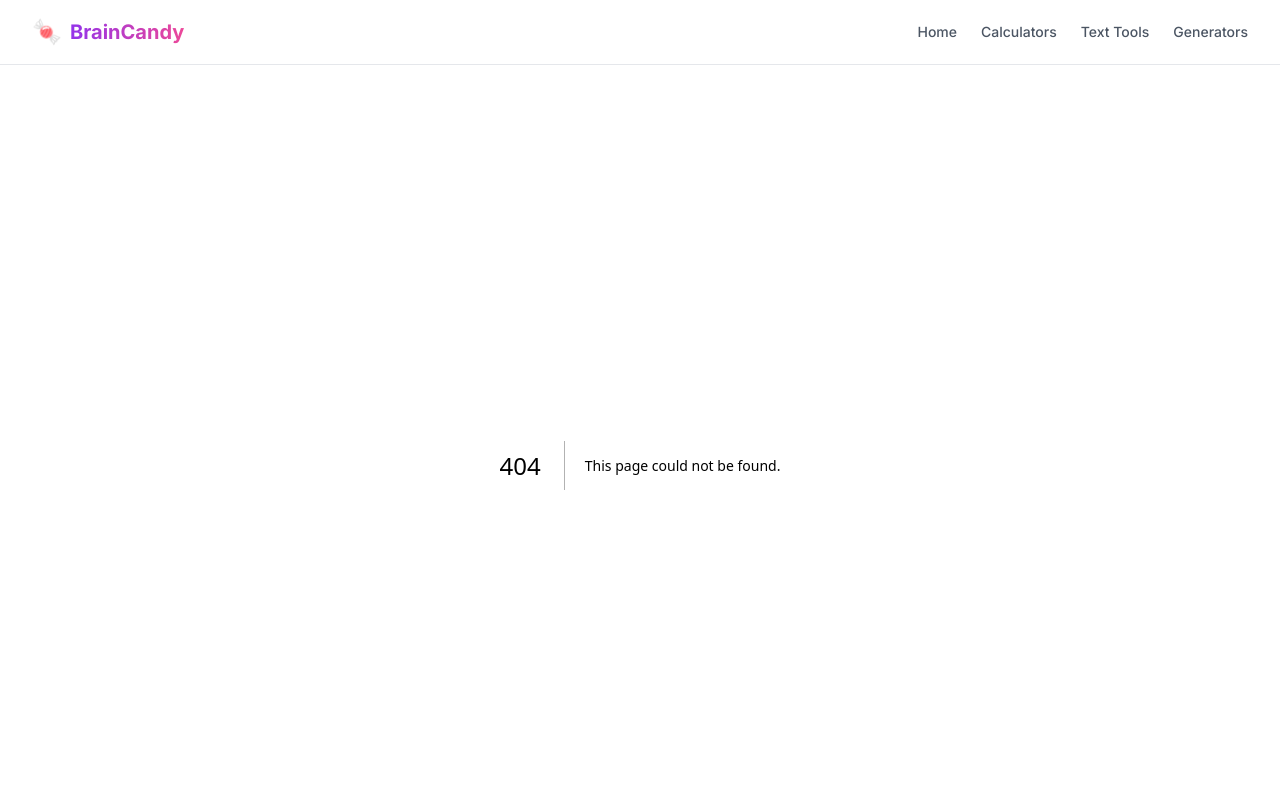
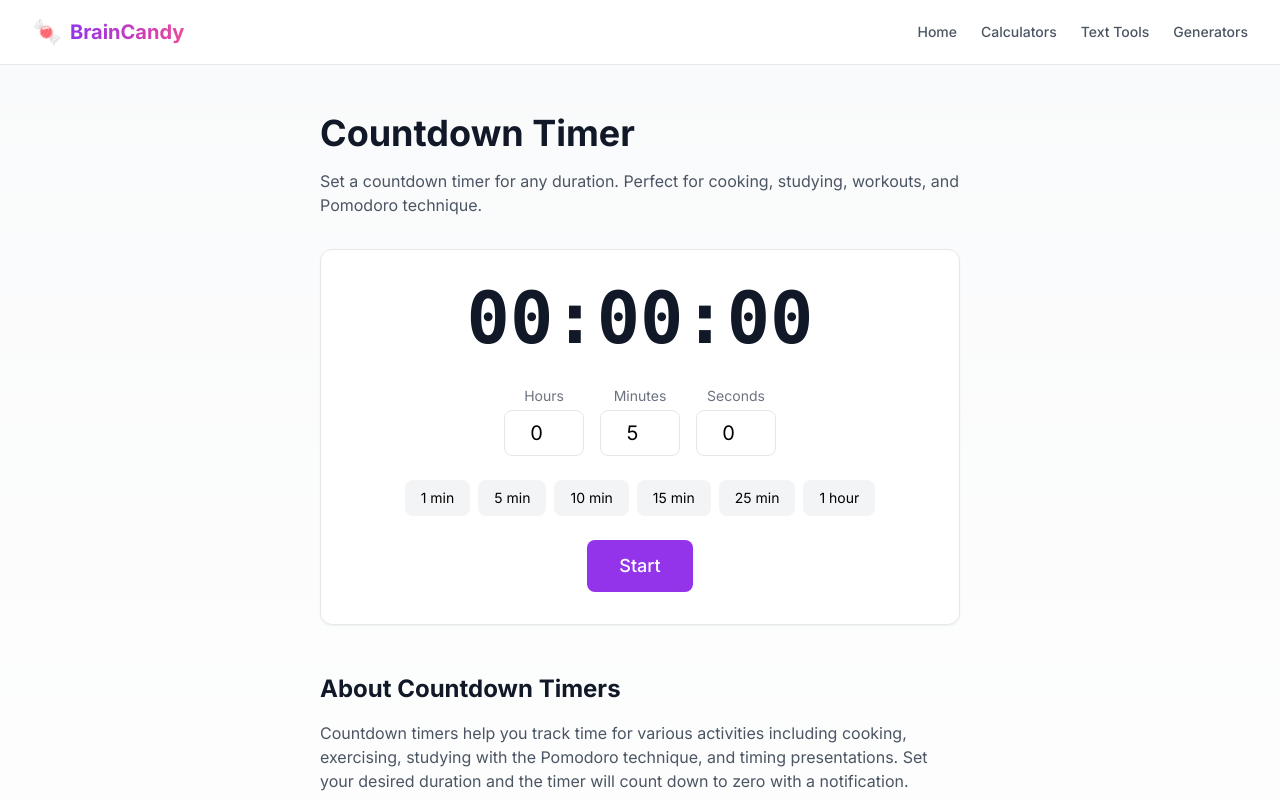
Before and after one commit to rogergrubb/braincandy-website, a Next.js app: page /countdown-timer in a window 1280 px wide. Before the commit this address had no page. Shown: the top 800 px of the page. Built offline with nearby package versions, Linux system fonts and the light colour scheme.

Commit message:
Add Countdown Timer component

```diff
--- /dev/null
+++ b/src/app/countdown-timer/page.tsx
@@ -0,0 +1,56 @@
+"use client";
+import { useState, useEffect, useRef } from "react";
+
+export default function CountdownTimer() {
+  const [hours, setHours] = useState(0);
+  const [minutes, setMinutes] = useState(5);
+  const [seconds, setSeconds] = useState(0);
+  const [timeLeft, setTimeLeft] = useState(0);
+  const [running, setRunning] = useState(false);
+  const intervalRef = useRef<NodeJS.Timeout | null>(null);
+
+  useEffect(() => {
+    if (running && timeLeft > 0) {
+      intervalRef.current = setInterval(() => setTimeLeft(t => { if (t <= 1) { setRunning(false); return 0; } return t - 1; }), 1000);
+    }
+    return () => { if (intervalRef.current) clearInterval(intervalRef.current); };
+  }, [running, timeLeft]);
+
+  const start = () => { const total = hours * 3600 + minutes * 60 + seconds; if (total > 0) { setTimeLeft(total); setRunning(true); } };
+  const pause = () => setRunning(false);
+  const reset = () => { setRunning(false); setTimeLeft(0); };
+
+  const h = Math.floor(timeLeft / 3600);
+  const m = Math.floor((timeLeft % 3600) / 60);
+  const s = timeLeft % 60;
+  const pad = (n: number) => String(n).padStart(2, "0");
+
+  const presets = [{ label: "1 min", h: 0, m: 1, s: 0 }, { label: "5 min", h: 0, m: 5, s: 0 }, { label: "10 min", h: 0, m: 10, s: 0 }, { label: "15 min", h: 0, m: 15, s: 0 }, { label: "25 min", h: 0, m: 25, s: 0 }, { label: "1 hour", h: 1, m: 0, s: 0 }];
+
+  return (
+    <div className="max-w-2xl mx-auto px-4 py-12">
+      <h1 className="text-3xl md:text-4xl font-bold text-gray-900 mb-4">Countdown Timer</h1>
+      <p className="text-gray-600 mb-8">Set a countdown timer for any duration. Perfect for cooking, studying, workouts, and Pomodoro technique.</p>
+      <div className="bg-white rounded-xl shadow-sm border p-8 text-center">
+        <div className="text-7xl font-mono font-bold text-gray-900 mb-8">{pad(h)}:{pad(m)}:{pad(s)}</div>
+        {!running && timeLeft === 0 && (
+          <>
+            <div className="flex justify-center gap-4 mb-6">
+              <div><label className="block text-sm text-gray-500 mb-1">Hours</label><input type="number" min="0" max="99" value={hours} onChange={e => setHours(Number(e.target.value))} className="w-20 px-3 py-2 border rounded-lg text-center text-xl" /></div>
+              <div><label className="block text-sm text-gray-500 mb-1">Minutes</label><input type="number" min="0" max="59" value={minutes} onChange={e => setMinutes(Number(e.target.value))} className="w-20 px-3 py-2 border rounded-lg text-center text-xl" /></div>
+              <div><label className="block text-sm text-gray-500 mb-1">Seconds</label><input type="number" min="0" max="59" value={seconds} onChange={e => setSeconds(Number(e.target.value))} className="w-20 px-3 py-2 border rounded-lg text-center text-xl" /></div>
+            </div>
+            <div className="flex flex-wrap justify-center gap-2 mb-6">{presets.map(p => <button key={p.label} onClick={() => { setHours(p.h); setMinutes(p.m); setSeconds(p.s); }} className="px-4 py-2 bg-gray-100 rounded-lg hover:bg-purple-100 text-sm">{p.label}</button>)}</div>
+          </>
+        )}
+        <div className="flex justify-center gap-3">
+          {!running && timeLeft === 0 && <button onClick={start} className="px-8 py-3 bg-purple-600 text-white rounded-lg hover:bg-purple-700 text-lg font-medium">Start</button>}
+          {running && <button onClick={pause} className="px-8 py-3 bg-yellow-500 text-white rounded-lg hover:bg-yellow-600 text-lg font-medium">Pause</button>}
+          {!running && timeLeft > 0 && <button onClick={() => setRunning(true)} className="px-8 py-3 bg-green-600 text-white rounded-lg hover:bg-green-700 text-lg font-medium">Resume</button>}
+          {timeLeft > 0 && <button onClick={reset} className="px-8 py-3 bg-gray-200 text-gray-700 rounded-lg hover:bg-gray-300 text-lg font-medium">Reset</button>}
+        </div>
+      </div>
+      <div className="prose max-w-none mt-12"><h2 className="text-2xl font-bold text-gray-900">About Countdown Timers</h2><p className="text-gray-600 mt-4">Countdown timers help you track time for various activities including cooking, exercising, studying with the Pomodoro technique, and timing presentations. Set your desired duration and the timer will count down to zero with a notification.</p></div>
+    </div>
+  );
+}
```
